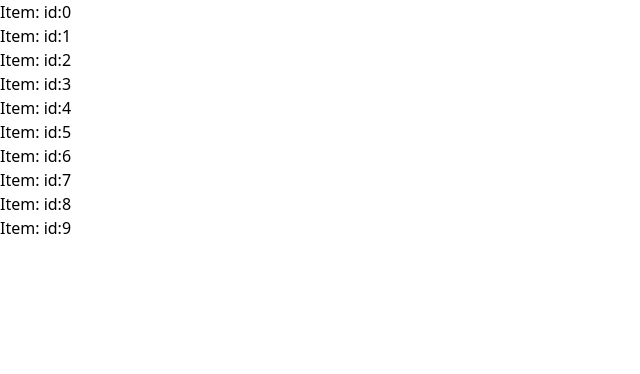
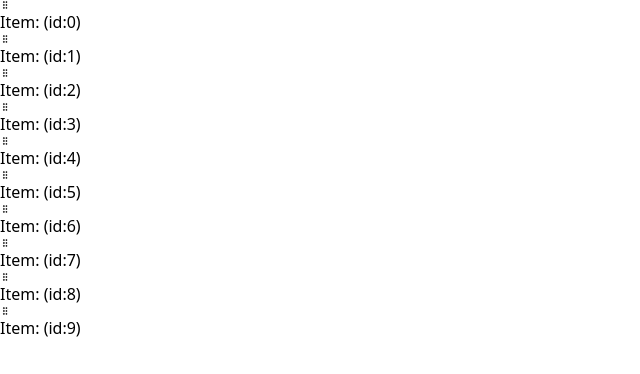
Before and after one commit to alexreardon/pdnd-react-tailwind, a React (Vite) app: page / in a window 1280 px wide. Shown: the top 374 px of the page, without its empty margins (0-640 px from the left). Built offline with nearby package versions, Linux system fonts and the light colour scheme.

Commit message:
icon done

```diff
--- a/package.json
+++ b/package.json
@@ -10,6 +10,7 @@
     "preview": "vite preview"
   },
   "dependencies": {
+    "lucide-react": "^0.383.0",
     "react": "^18.2.0",
     "react-dom": "^18.2.0"
   },
--- a/src/item.tsx
+++ b/src/item.tsx
@@ -1,9 +1,13 @@
 import { TItem } from './types';
+import { GripVertical } from 'lucide-react';
 
 export function Item({ item }: { item: TItem }) {
   return (
-    <div className="border border-solid rounded p-2 hover:bg-slate-100 hover:cursor-grab">
-      Item: {item.id}
+    <div className="flex flex-row items-center border border-solid rounded p-2 pl-0 hover:bg-slate-100 hover:cursor-grab">
+      <div className="w-6 flex justify-center">
+        <GripVertical size={10} />
+      </div>
+      <span>Item: ({item.id})</span>
     </div>
   );
 }
```
Also changed, not shown: 1 other file (tests, documents, lock files or other folders).
